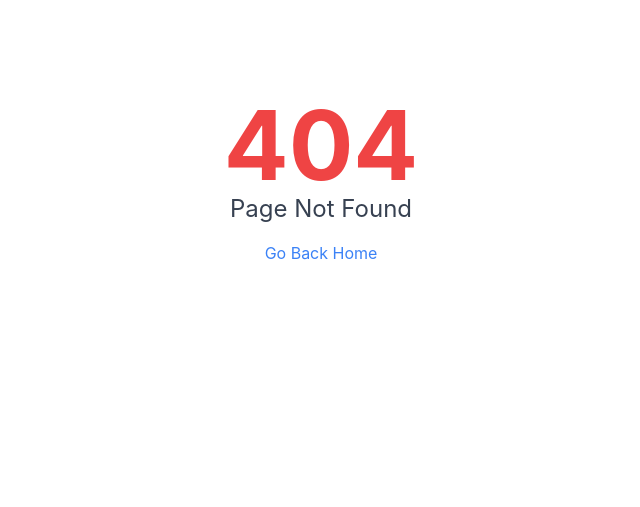
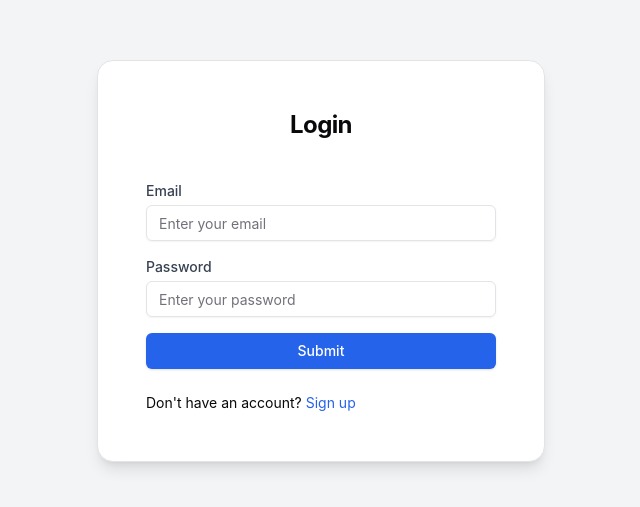
Before and after one commit to jeperico/template-nextjs, a Next.js app: page /login in a window 1280 px wide. Before the commit this address had no page. Shown: the part 139-646 px from the top of the page, without its empty margins (319-959 px from the left). Built offline with nearby package versions, Linux system fonts and the light colour scheme.

Commit message:
[feat] create login page && add ui inputs

```diff
--- /dev/null
+++ b/src/app/login/page.tsx
@@ -0,0 +1,75 @@
+import React from 'react';
+import {
+  Card,
+  CardContent,
+  CardFooter,
+  CardHeader,
+  CardTitle,
+} from '@/components/ui/card';
+import { Button } from '@/components/ui/button';
+import { Input } from '@/components/ui/input';
+import Link from 'next/link';
+
+const Login = () => {
+  return (
+    <div className="flex min-h-screen items-center justify-center bg-gray-100">
+      <Card className="w-full max-w-md p-6 rounded-2xl shadow-lg">
+        <CardHeader>
+          <CardTitle className="text-2xl font-bold text-center mb-4">
+            Login
+          </CardTitle>
+        </CardHeader>
+        <CardContent>
+          <form className="space-y-4">
+            <div>
+              <label
+                htmlFor="email"
+                className="block text-sm font-medium text-gray-700"
+              >
+                Email
+              </label>
+              <Input
+                type="email"
+                id="email"
+                className="mt-1 w-full"
+                placeholder="Enter your email"
+                required
+              />
+            </div>
+            <div>
+              <label
+                htmlFor="password"
+                className="block text-sm font-medium text-gray-700"
+              >
+                Password
+              </label>
+              <Input
+                type="password"
+                id="password"
+                className="mt-1 w-full"
+                placeholder="Enter your password"
+                required
+              />
+            </div>
+            <Button
+              type="submit"
+              className="w-full bg-blue-600 text-white hover:bg-blue-700"
+            >
+              Submit
+            </Button>
+          </form>
+        </CardContent>
+        <CardFooter>
+          <p className="text-sm text-center">
+            Don{"'"}t have an account?{' '}
+            <Link href="#" className="text-blue-600 hover:underline">
+              Sign up
+            </Link>
+          </p>
+        </CardFooter>
+      </Card>
+    </div>
+  );
+};
+
+export default Login;
--- /dev/null
+++ b/src/components/ui/card.tsx
@@ -0,0 +1,83 @@
+import * as React from 'react';
+
+import { cn } from '@/lib/utils';
+
+const Card = React.forwardRef<
+  HTMLDivElement,
+  React.HTMLAttributes<HTMLDivElement>
+>(({ className, ...props }, ref) => (
+  <div
+    ref={ref}
+    className={cn(
+      'rounded-xl border border-zinc-200 bg-white text-zinc-950 shadow dark:border-zinc-800 dark:bg-zinc-950 dark:text-zinc-50',
+      className
+    )}
+    {...props}
+  />
+));
+Card.displayName = 'Card';
+
+const CardHeader = React.forwardRef<
+  HTMLDivElement,
+  React.HTMLAttributes<HTMLDivElement>
+>(({ className, ...props }, ref) => (
+  <div
+    ref={ref}
+    className={cn('flex flex-col space-y-1.5 p-6', className)}
+    {...props}
+  />
+));
+CardHeader.displayName = 'CardHeader';
+
+const CardTitle = React.forwardRef<
+  HTMLDivElement,
+  React.HTMLAttributes<HTMLDivElement>
+>(({ className, ...props }, ref) => (
+  <div
+    ref={ref}
+    className={cn('font-semibold leading-none tracking-tight', className)}
+    {...props}
+  />
+));
+CardTitle.displayName = 'CardTitle';
+
+const CardDescription = React.forwardRef<
+  HTMLDivElement,
+  React.HTMLAttributes<HTMLDivElement>
+>(({ className, ...props }, ref) => (
+  <div
+    ref={ref}
+    className={cn('text-sm text-zinc-500 dark:text-zinc-400', className)}
+    {...props}
+  />
+));
+CardDescription.displayName = 'CardDescription';
+
+const CardContent = React.forwardRef<
+  HTMLDivElement,
+  React.HTMLAttributes<HTMLDivElement>
+>(({ className, ...props }, ref) => (
+  <div ref={ref} className={cn('p-6 pt-0', className)} {...props} />
+));
+CardContent.displayName = 'CardContent';
+
+const CardFooter = React.forwardRef<
+  HTMLDivElement,
+  React.HTMLAttributes<HTMLDivElement>
+>(({ className, ...props }, ref) => (
+  <div
+    ref={ref}
+    className={cn('flex items-center p-6 pt-0', className)}
+    {...props}
+  />
+));
+CardFooter.displayName = 'CardFooter';
+
+export {
+  Card,
+  CardHeader,
+  CardFooter,
+  CardTitle,
+  CardDescription,
+  CardContent,
+};
--- /dev/null
+++ b/src/components/ui/input.tsx
@@ -0,0 +1,22 @@
+import * as React from 'react';
+
+import { cn } from '@/lib/utils';
+
+const Input = React.forwardRef<HTMLInputElement, React.ComponentProps<'input'>>(
+  ({ className, type, ...props }, ref) => {
+    return (
+      <input
+        type={type}
+        className={cn(
+          'flex h-9 w-full rounded-md border border-zinc-200 bg-transparent px-3 py-1 text-base shadow-sm transition-colors file:border-0 file:bg-transparent file:text-sm file:font-medium file:text-zinc-950 placeholder:text-zinc-500 focus-visible:outline-none focus-visible:ring-1 focus-visible:ring-zinc-950 disabled:cursor-not-allowed disabled:opacity-50 md:text-sm dark:border-zinc-800 dark:file:text-zinc-50 dark:placeholder:text-zinc-400 dark:focus-visible:ring-zinc-300',
+          className
+        )}
+        ref={ref}
+        {...props}
+      />
+    );
+  }
+);
+Input.displayName = 'Input';
+
+export { Input };
```
